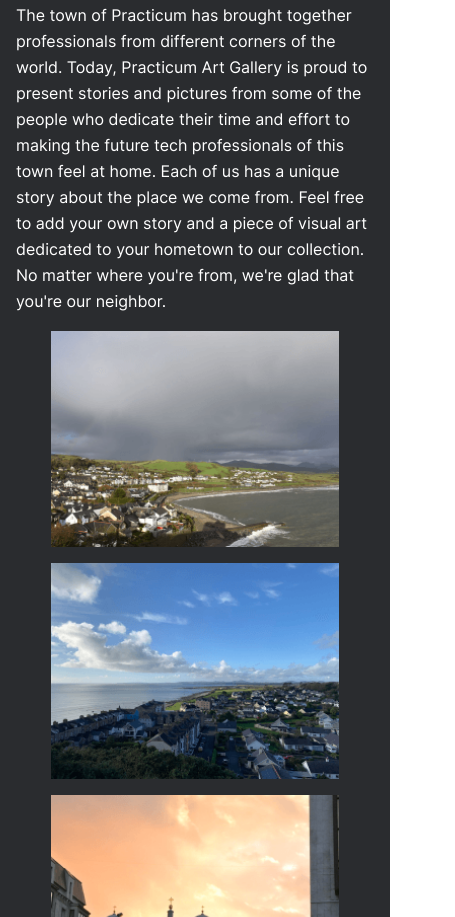
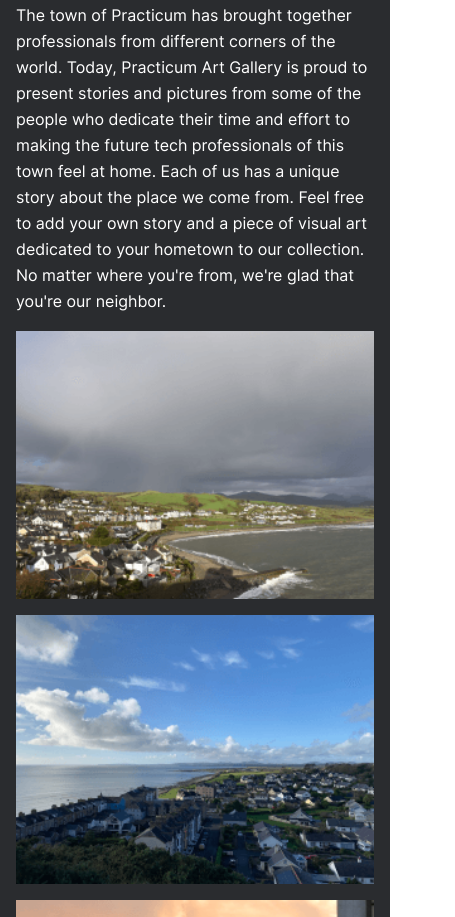
Before and after one commit to techipps/web_project_3, a plain HTML site: page index.html in a window 390 px wide. Shown: the part 1083-2000 px from the top of the page, 455 px wide, since content can reach past the window. Drawn offline with Linux system fonts and the light colour scheme.

Commit message:
fixed horizontal issues

```diff
--- a/blocks/content.css
+++ b/blocks/content.css
@@ -1,4 +1,5 @@
 .content {
   max-width: 1280px;
+  width: 100vw;
   margin: 0 auto;
 }
--- a/blocks/footer.css
+++ b/blocks/footer.css
@@ -75,9 +75,9 @@
   margin: 0 auto;
 }
 
-@media screen and (max-width: 900px) {
+@media screen and (max-width: 1100px) {
   .footer {
-    max-width: 768px;
+    max-width: 100%;
     width: 100vw;
     padding: 0;
     margin: 0;
--- a/blocks/grid.css
+++ b/blocks/grid.css
@@ -1,12 +1,16 @@
 .grid {
   margin: 0 auto;
+  max-width: 100%;
+  width: 100%;
+  display: flex;
+}
+
+.grid__items {
   display: grid;
-  grid-template-columns: repeat(4, auto);
+  grid-template-columns: repeat(4, 1fr);
   grid-template-rows: repeat(2, auto);
   row-gap: 16px;
   column-gap: 16px;
-  max-width: 100%;
-  width: 100%;
 }
 
 .grid__photo {
@@ -17,10 +21,10 @@
   object-fit: cover;
 }
 
-@media screen and (max-width: 900px) {
-  .grid {
+@media screen and (max-width: 1100px) {
+  .grid__items {
     width: 100%;
-    max-width: 768px;
+    max-width: 100%;
     grid-template-columns: repeat(2, auto);
     grid-template-rows: auto;
     padding: 0 24px;
@@ -28,6 +32,7 @@
   }
 
   .grid__photo {
+    width: 100%;
     max-width: 100%;
     max-height: 100%;
   }
@@ -35,8 +40,12 @@
 
 @media screen and (max-width: 500px) {
   .grid {
+    margin: 0;
+  }
+
+  .grid__items {
     width: 100%;
-    max-width: 288px;
+    max-width: 100%;
     grid-template-columns: 1fr;
     grid-template-rows: auto;
     padding: 0 16px;
--- a/blocks/header.css
+++ b/blocks/header.css
@@ -54,7 +54,7 @@
   display: block;
 }
 
-@media screen and (max-width: 900px) {
+@media screen and (max-width: 1100px) {
   .header {
     padding: 0;
   }
@@ -65,6 +65,7 @@
 
   .header__title {
     max-width: 720px;
+    max-height: fit-content;
   }
 
   .header__subtitle {
--- a/blocks/intro.css
+++ b/blocks/intro.css
@@ -38,7 +38,7 @@
   text-align: left;
 }
 
-@media screen and (max-width: 900px) {
+@media screen and (max-width: 1100px) {
   .intro {
     padding: 0 24px;
   }
--- a/blocks/page.css
+++ b/blocks/page.css
@@ -4,17 +4,11 @@
   margin: 0 auto;
   min-width: 320px;
   padding: 0 48px;
-  width: 100vw;
+  width: 100%;
 }
 
-@media screen and (max-width: 900px) {
+@media screen and (max-width: 1100px) {
   .page {
     padding: 0;
   }
 }
-
-@media screen and (max-width: 400px) {
-  .page {
-    padding: 0;
-  }
-}
--- a/blocks/place.css
+++ b/blocks/place.css
@@ -93,13 +93,17 @@
   margin: 0 auto;
 }
 
-@media screen and (max-width: 900px) {
+@media screen and (max-width: 1100px) {
   .place {
     grid-template-columns: 340px 1fr;
     grid-template-rows: 1fr 340px;
     grid-gap: 48px 28px;
     width: 100%;
     max-width: 720px;
+  }
+
+  .place__image {
+    padding-left: 24px;
   }
 
   .place__padding {
--- a/index.html
+++ b/index.html
@@ -54,7 +54,8 @@
             neighbor.
           </p>
         </section>
-        <div class="grid">
+        <section class="grid">
+          <div class="grid__items">
             <img
               src="images/1.png"
               class="grid__photo"
@@ -96,6 +97,7 @@
               alt="Buildings in a remote location"
             />
           </div>
+        </section>
         <div class="places">
           <article class="place">
             <h3 class="place__title place__padding">Kyiv, Ukraine</h3>
```
Lines whose indentation alone changed are shown as unchanged.
